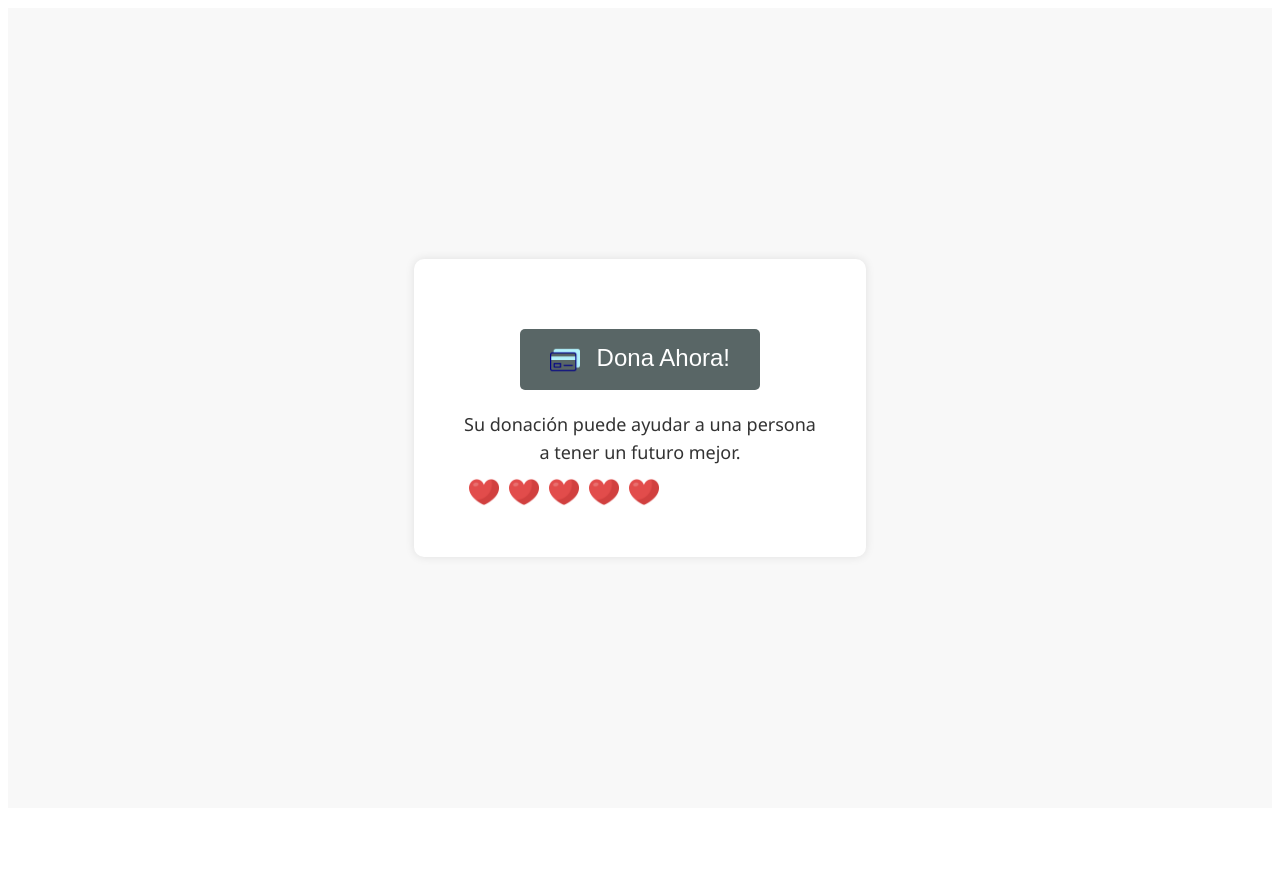
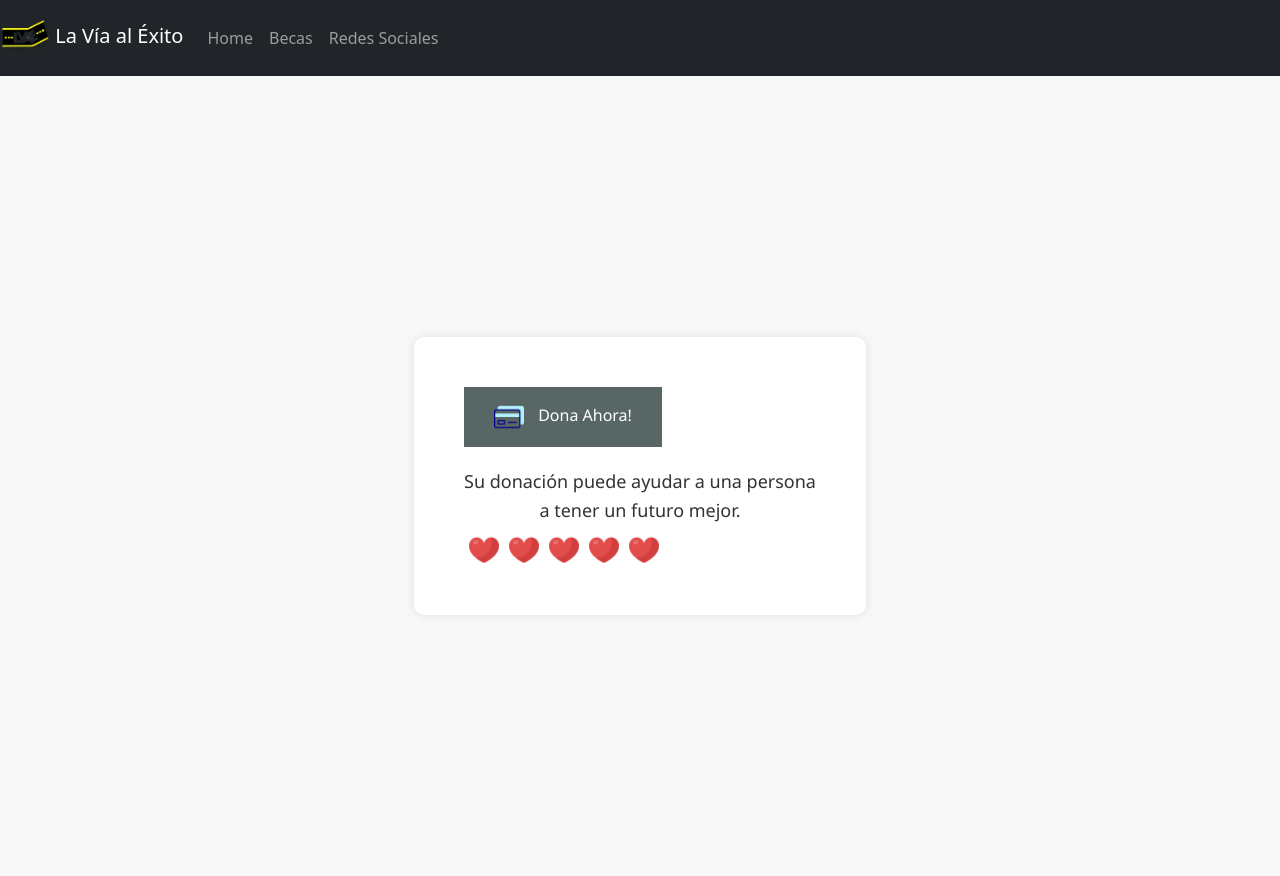
Before and after one commit to ArielitoUV/LVAE, a Django app: page /donaciones/ in a window 1280 px wide. Before the commit the page ends 560 px from the top, so only its background shows below. Run offline with Django 4.2, Linux system fonts and the light colour scheme.

Commit message:
navbar agregado

```diff
--- a/LVAE/core/templates/core/donaciones.html
+++ b/LVAE/core/templates/core/donaciones.html
@@ -6,8 +6,28 @@
     <title>La Vía al Éxito</title>
     {% load static %}
     <link rel="stylesheet" href="{% static 'css/styles-donaciones.css' %}">
+    <link href="https://cdn.jsdelivr.net/npm/bootstrap@5.2.3/dist/css/bootstrap.min.css" rel="stylesheet" integrity="sha384-rbsA2VBKQhggwzxH7pPCaAqO46MgnOM80zW1RWuH61DGLwZJEdK2Kadq2F9CUG65" crossorigin="anonymous">
 </head>
 <body>
+
+    <nav class="navbar navbar-expand-lg navbar-dark bg-dark">
+        <a class="navbar-brand" href="/">
+            <img src="{% static 'assets/img/logosinfd.png' %}" alt="Logo de La Vía al Éxito" style="width: 50px; height: auto;">
+            La Vía al Éxito
+        </a>
+        <button class="navbar-toggler" type="button" data-toggle="collapse" data-target="#navbarNav" aria-controls="navbarNav" aria-expanded="false" aria-label="Toggle navigation">
+            <span class="navbar-toggler-icon"></span>
+        </button>
+        <div class="collapse navbar-collapse" id="navbarNav">
+            <div class="navbar-nav ml-auto">
+                <a class="nav-item nav-link" href="/">Home</a>
+                <a class="nav-item nav-link" href="/becas/">Becas</a>
+                <a class="nav-item nav-link" href="/rs/">Redes Sociales</a>
+                </div>
+            </div>
+        </div>
+    </nav>
+
     <div class="body">
         <div class="center-container">
             <div class="donation-container">
@@ -29,5 +49,6 @@
             </div>
         </div>
     </div>
+    <script src="https://cdn.jsdelivr.net/npm/bootstrap@5.2.3/dist/js/bootstrap.bundle.min.js" integrity="sha384-kenU1KFdBIe4zVF0s0G1M5b4hcpxyD9F7jL+jjXkk+Q2h455rYXK/7HAuoJl+0I4" crossorigin="anonymous"></script>
 </body>
 </html>
```
Also changed, not shown: LVAE/core/templates/core/becas.html (+22 -1 lines), LVAE/core/templates/core/gestionperfil.html (+19 -2 lines), LVAE/core/templates/core/rs.html (+19 -0 lines).
